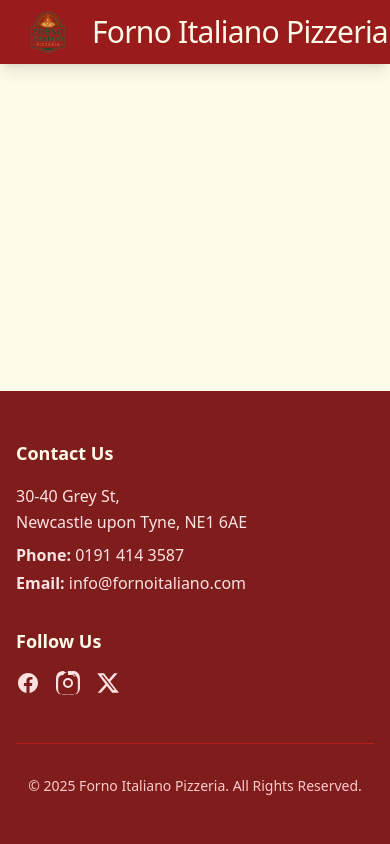
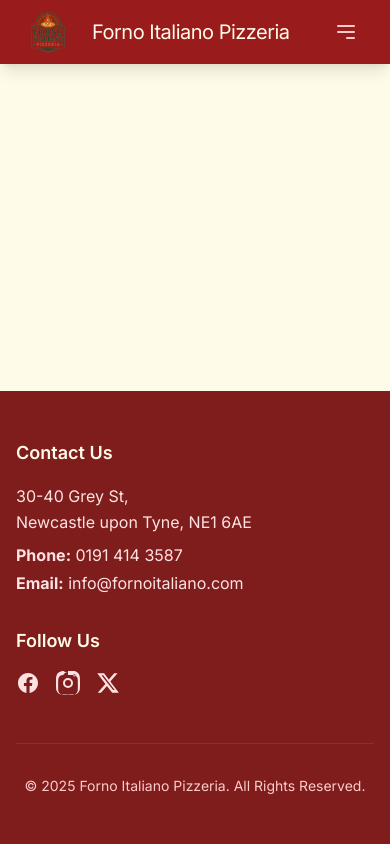
Before and after one commit to declanwatts97/forno_italiano_pizzeria_project, a Django app: page / in a window 390 px wide; the page is wider, and only the part inside the window is pictured. Run offline with Django 5.2, Linux system fonts and the light colour scheme; some libraries are stand-ins or nearby versions.

Commit message:
edited code for header to be responsive on all screens

```diff
--- a/forno_italiano_app/templates/base.html
+++ b/forno_italiano_app/templates/base.html
@@ -16,6 +16,7 @@
     <link rel="icon" type="image/png" sizes="32x32" href="{% static 'favicon-32x32.png' %}">
     <link rel="icon" type="image/png" sizes="16x16" href="{% static 'favicon-16x16.png' %}">
     <link rel="manifest" href="/site.webmanifest">
+    <link href="https://fonts.googleapis.com/css2?family=Inter:wght@400;500;600;700&family=Lobster&display=swap" rel="stylesheet">
     <title>{% block title %}Home | Forno Italiano Pizzeria{% endblock %}</title>
 </head>
 <body class="flex flex-col bg-yellow-50 min-h-screen">
@@ -24,10 +25,10 @@
         <div class="w-full px-3 sm:px-6">
             <div class="flex justify-between items-center h-16">
 
-                <div class="flex-shrink-0">
+                <div class="flex sm:text-sm lg:text-2xl">
                     <a href="#" class="flex items-center space-x-2">
                         <img src="{% static 'images/logo.png' %}" class="h-12 w-auto" alt="Forno Italiano logo">
-                        <span class="text-3xl tracking-tight logo-font text-yellow-50">
+                        <span class="text-xl tracking-tight logo-font text-yellow-50">
                             Forno Italiano Pizzeria
                         </span>
                     </a>
--- a/static/css/styles.css
+++ b/static/css/styles.css
@@ -1,4 +1,3 @@
-/* Project-level static CSS — ensure footer sticks to bottom */
 html, body {
 	height: 100%;
 }
@@ -8,10 +7,11 @@ body {
 	flex-direction: column;
 	min-height: 100vh;
 	margin: 0;
-	background-color: black; /* fallback - page templates may override */
+	background-color: black;
 	color: #fff;
+	font-family: 'Inter', sans-serif;
 }
 
 main {
-	flex: 1 0 auto; /* allow main to grow and push footer to bottom */
+	flex: 1 0 auto;
 }
```
